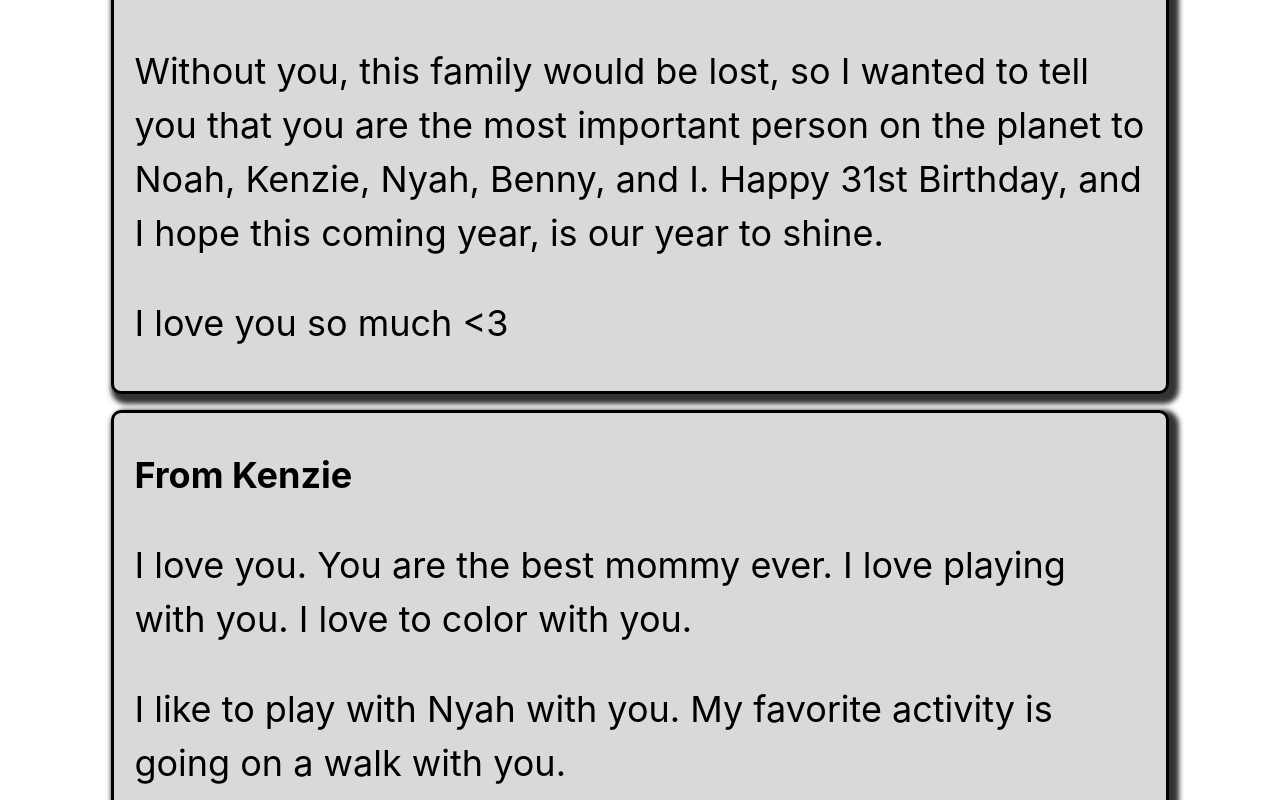
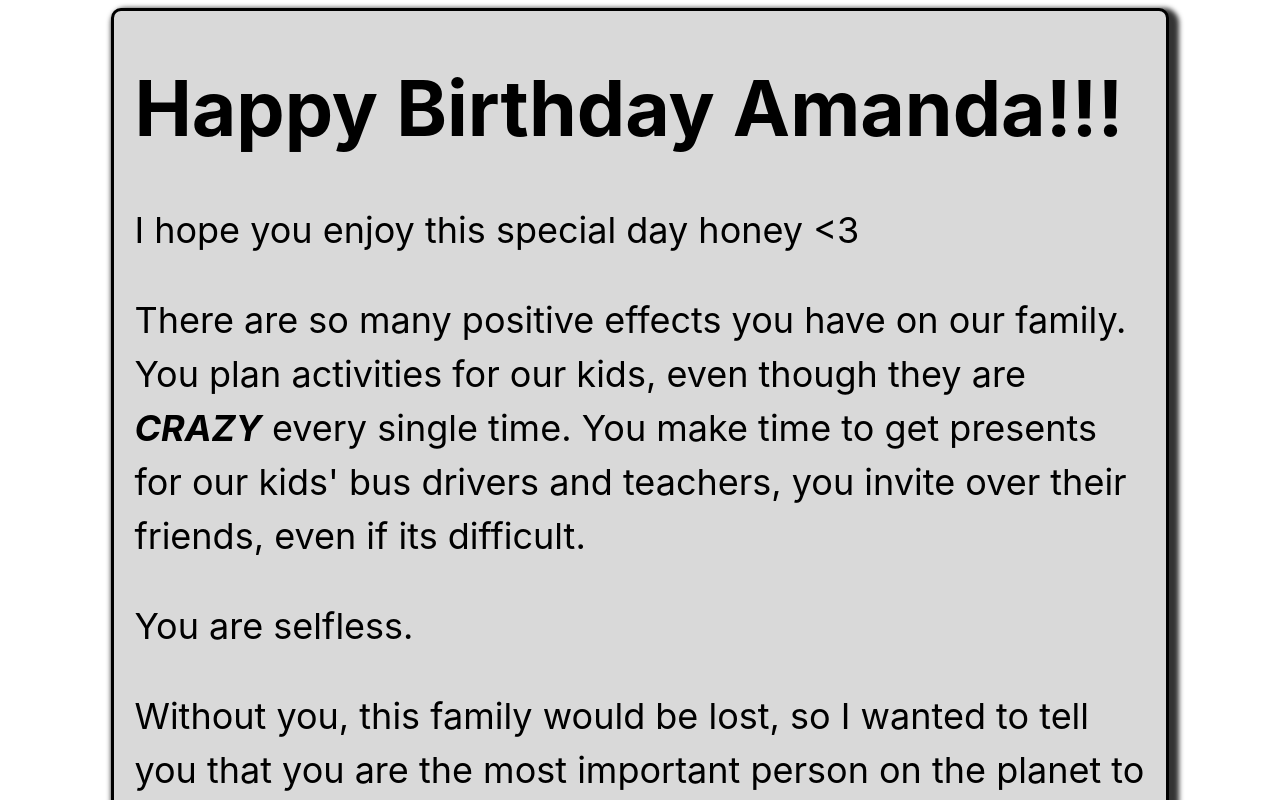
Before and after one commit to mastapegs/amandas-card.matthewpagan.com, a React (Vite) app in the folder frontend/: page / in a window 1280 px wide. Shown: the top 800 px of the page. Built offline with nearby package versions, Linux system fonts and the light colour scheme.

Commit message:
Update index.css

```diff
--- a/frontend/src/index.css
+++ b/frontend/src/index.css
@@ -69,14 +69,6 @@ button:focus-visible {
   }
 }
 
-.card-page {
-  height: 100vh;
-  display: flex;
-  flex-direction: column;
-  justify-content: center;
-  align-items: center;
-}
-
 .card-container {
   width: 80%;
   margin: 8px auto;
```
